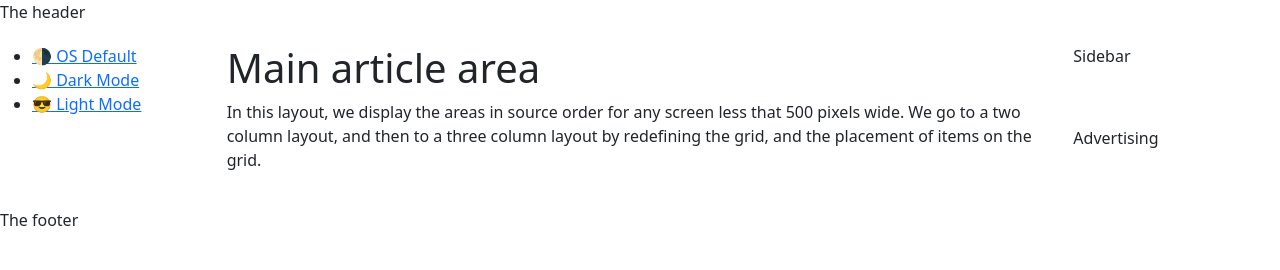
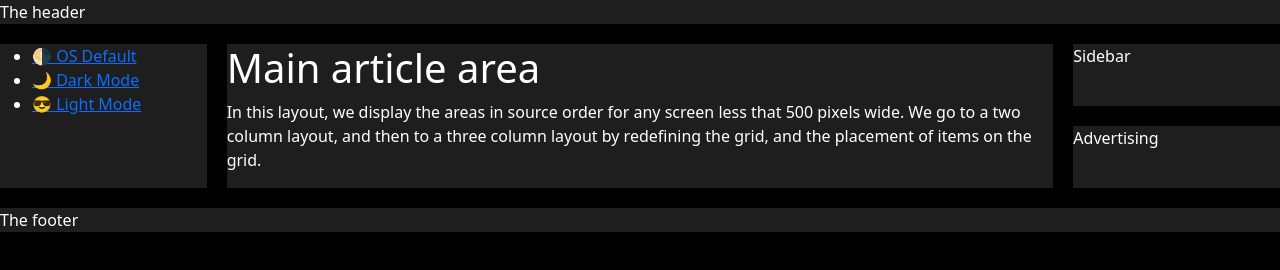
Before and after one commit to wanghci/lab-7-dark-grid-team-team, a plain HTML site: page index.html in a window 1280 px wide. Drawn offline with nearby package versions, Linux system fonts and the light colour scheme.

Commit message:
No change

```diff
--- a/index.html
+++ b/index.html
@@ -12,7 +12,7 @@
   <link rel="stylesheet" href="dark.css">
 </head>
 
-<body class="">
+<body class="dark">
   <div class="wrapper">
     <header class="main-head">The header</header>
     <nav class="main-nav">
@@ -36,7 +36,6 @@
     <footer class="main-footer">The footer</footer>
   </div>
 
-  <script src="script.js"></script>
 </body>
 
 </html>
```
